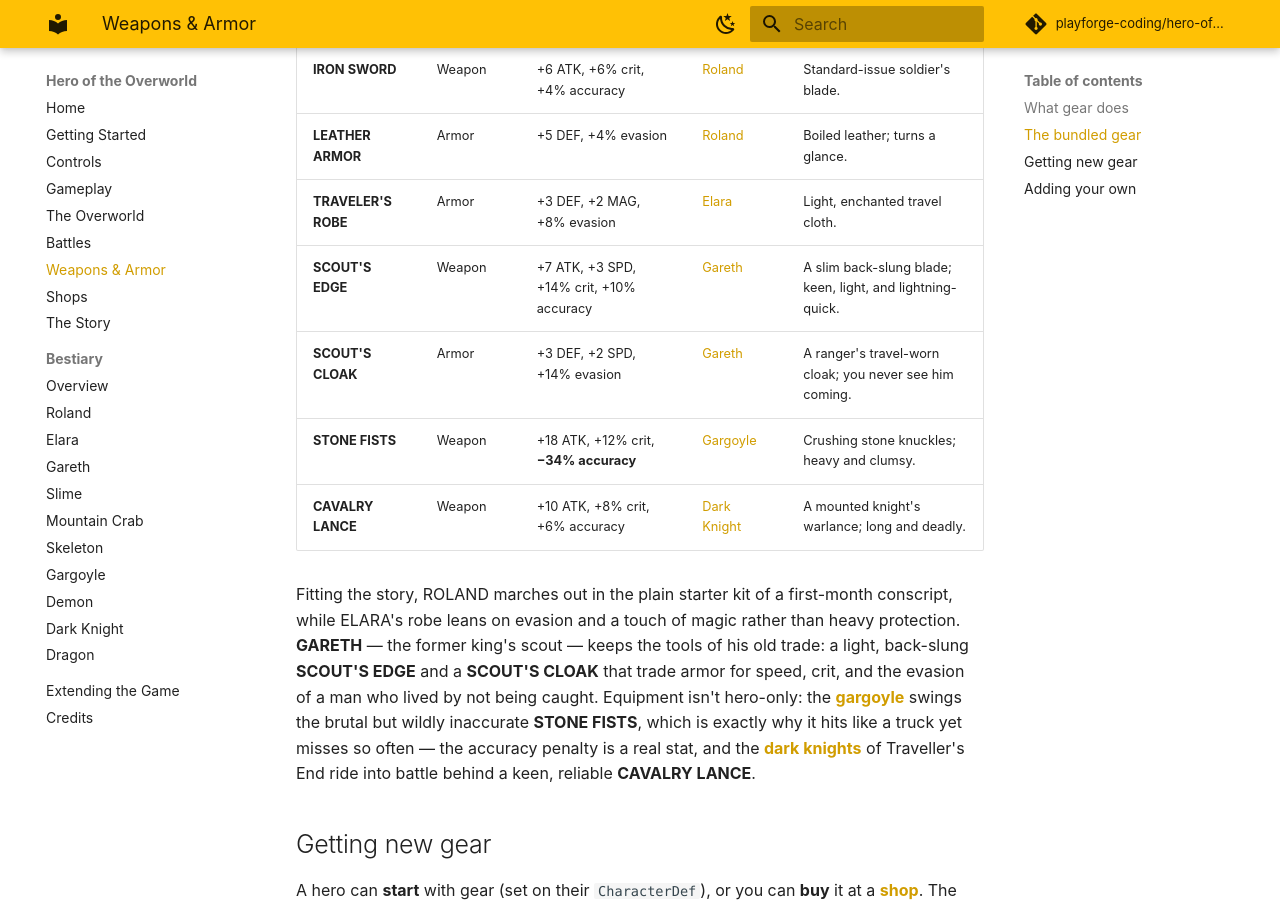
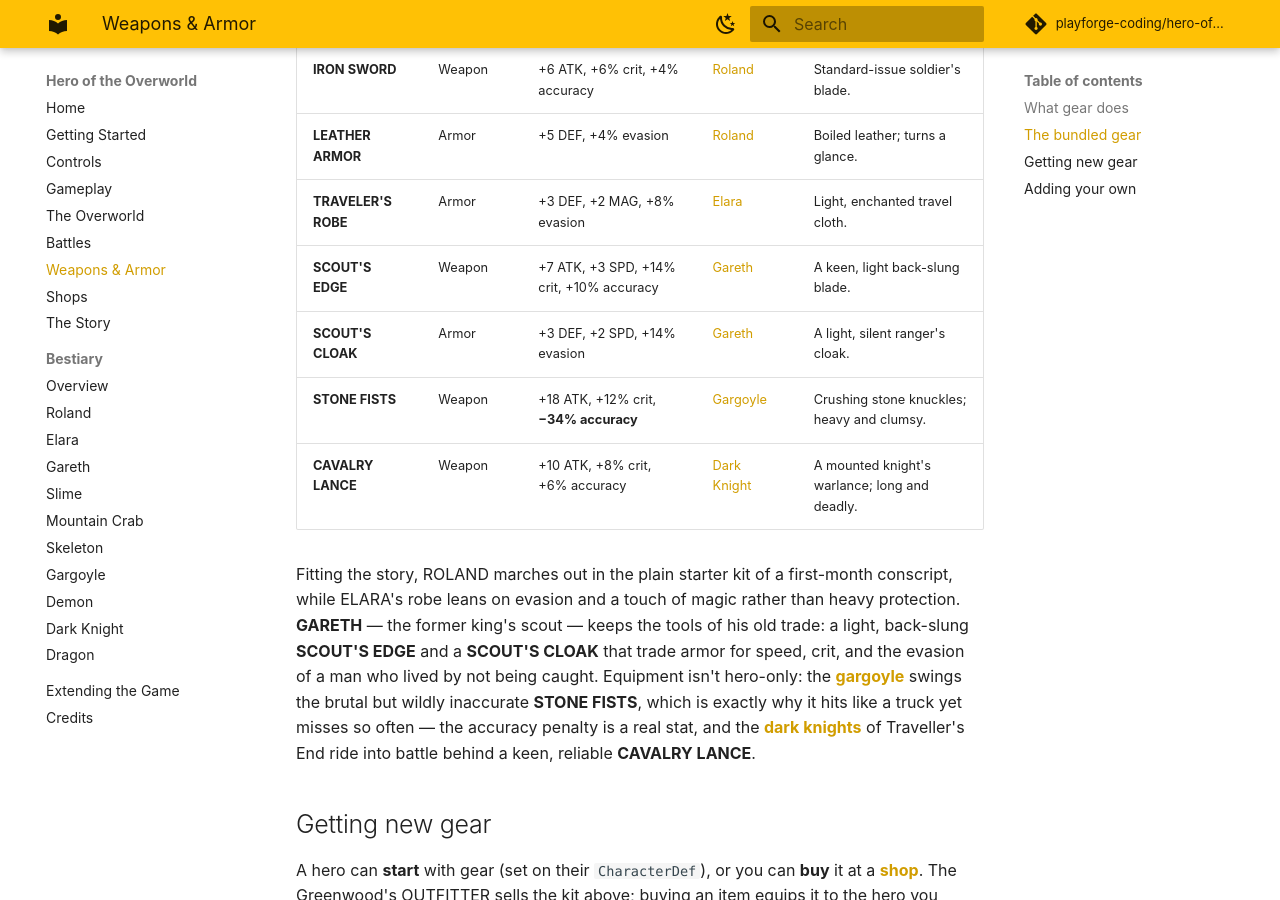
Before and after one commit to playforge-coding/hero-of-the-overworld, an MkDocs documentation site: the page built from docs/equipment.md, in a window 1280 px wide and 900 px high, scrolled down 739 px. Built offline with MkDocs 1.6.1 and Material for MkDocs 9.7.7, drawn with Linux system fonts in a browser that asks for light colours; comment, search, counter and statistics services are not loaded.

Commit message:
fix overflow

```diff
--- a/docs/equipment.md
+++ b/docs/equipment.md
@@ -31,8 +31,8 @@ and crit are rolled.
 | **IRON SWORD** | Weapon | +6 ATK, +6% crit, +4% accuracy | [Roland](entities/roland.md) | Standard-issue soldier's blade. |
 | **LEATHER ARMOR** | Armor | +5 DEF, +4% evasion | [Roland](entities/roland.md) | Boiled leather; turns a glance. |
 | **TRAVELER'S ROBE** | Armor | +3 DEF, +2 MAG, +8% evasion | [Elara](entities/elara.md) | Light, enchanted travel cloth. |
-| **SCOUT'S EDGE** | Weapon | +7 ATK, +3 SPD, +14% crit, +10% accuracy | [Gareth](entities/gareth.md) | A slim back-slung blade; keen, light, and lightning-quick. |
-| **SCOUT'S CLOAK** | Armor | +3 DEF, +2 SPD, +14% evasion | [Gareth](entities/gareth.md) | A ranger's travel-worn cloak; you never see him coming. |
+| **SCOUT'S EDGE** | Weapon | +7 ATK, +3 SPD, +14% crit, +10% accuracy | [Gareth](entities/gareth.md) | A keen, light back-slung blade. |
+| **SCOUT'S CLOAK** | Armor | +3 DEF, +2 SPD, +14% evasion | [Gareth](entities/gareth.md) | A light, silent ranger's cloak. |
 | **STONE FISTS** | Weapon | +18 ATK, +12% crit, **−34% accuracy** | [Gargoyle](entities/gargoyle.md) | Crushing stone knuckles; heavy and clumsy. |
 | **CAVALRY LANCE** | Weapon | +10 ATK, +8% crit, +6% accuracy | [Dark Knight](entities/dark_knight.md) | A mounted knight's warlance; long and deadly. |
 
```
Also changed, not shown: 1 other file.
